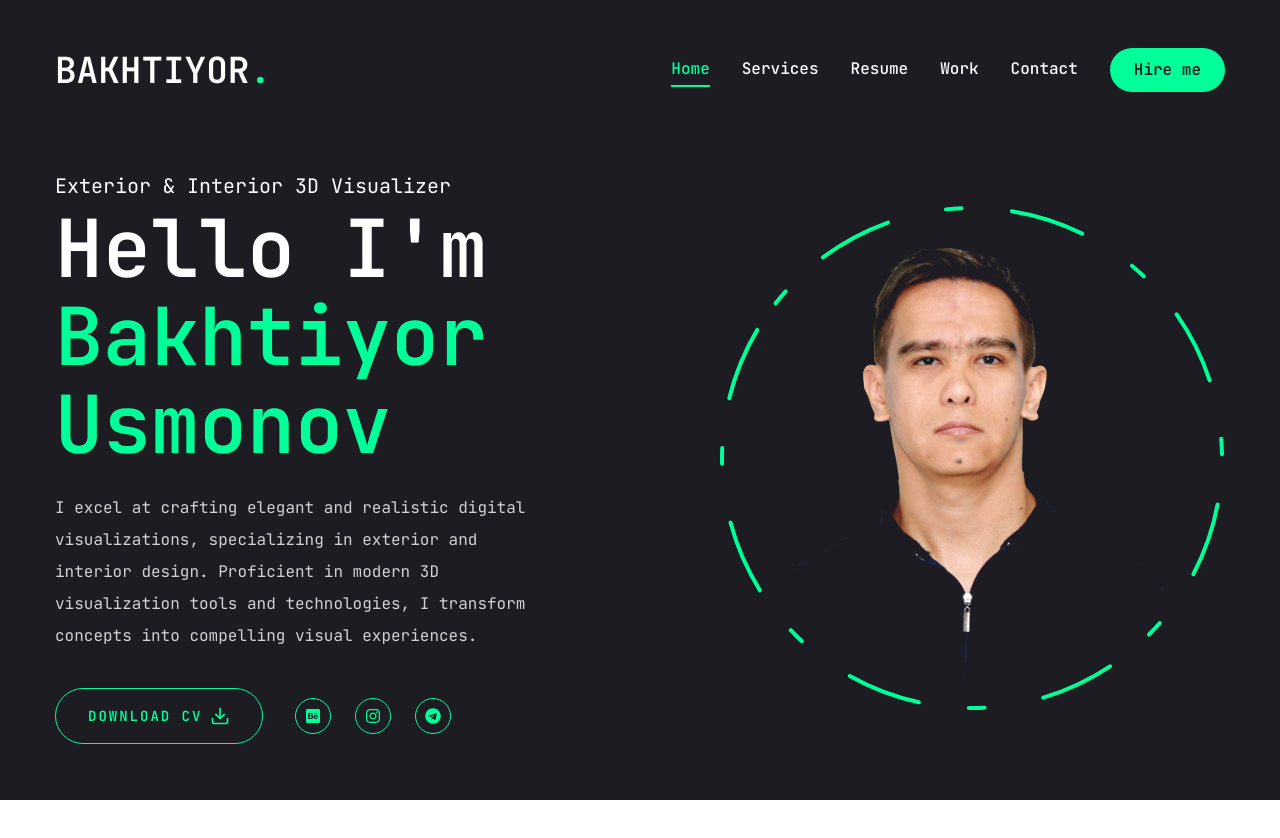
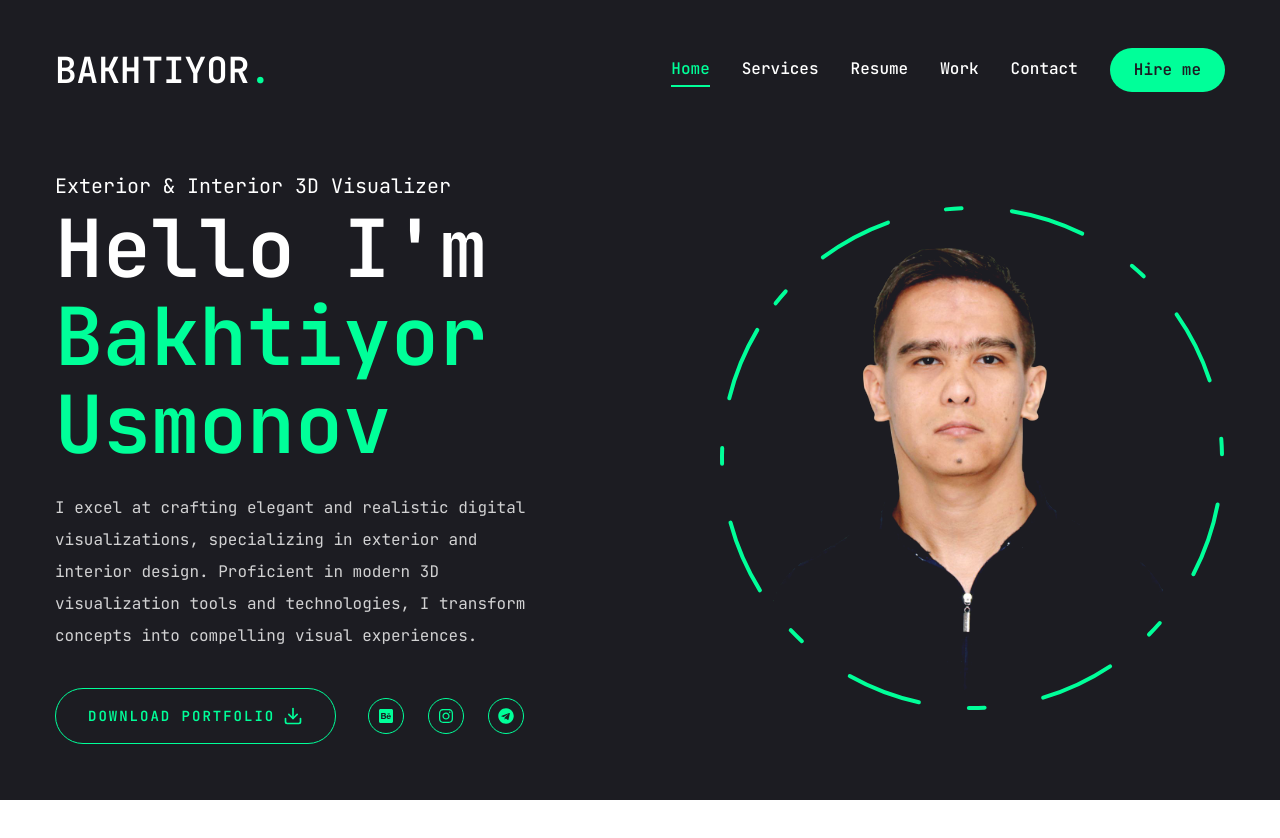
Before and after one commit to ogabek542/baxa_portfolio, a Next.js app: page / in a window 1280 px wide. Shown: the top 838 px of the page. Built offline with nearby package versions, Linux system fonts and the light colour scheme.

Commit message:
add new cv name

```diff
--- a/app/page.jsx
+++ b/app/page.jsx
@@ -58,7 +58,7 @@ const Home = () => {
                 className="uppercase flex items-center gap-2"
                 onClick={handleDownloadPDF}
               >
-                <span>Download CV</span>
+                <span>Download PORTFOLIO</span>
                 <FiDownload className="text-xl" />
               </Button>
               <div className="mb-8 xl:mb-0 ">
```
